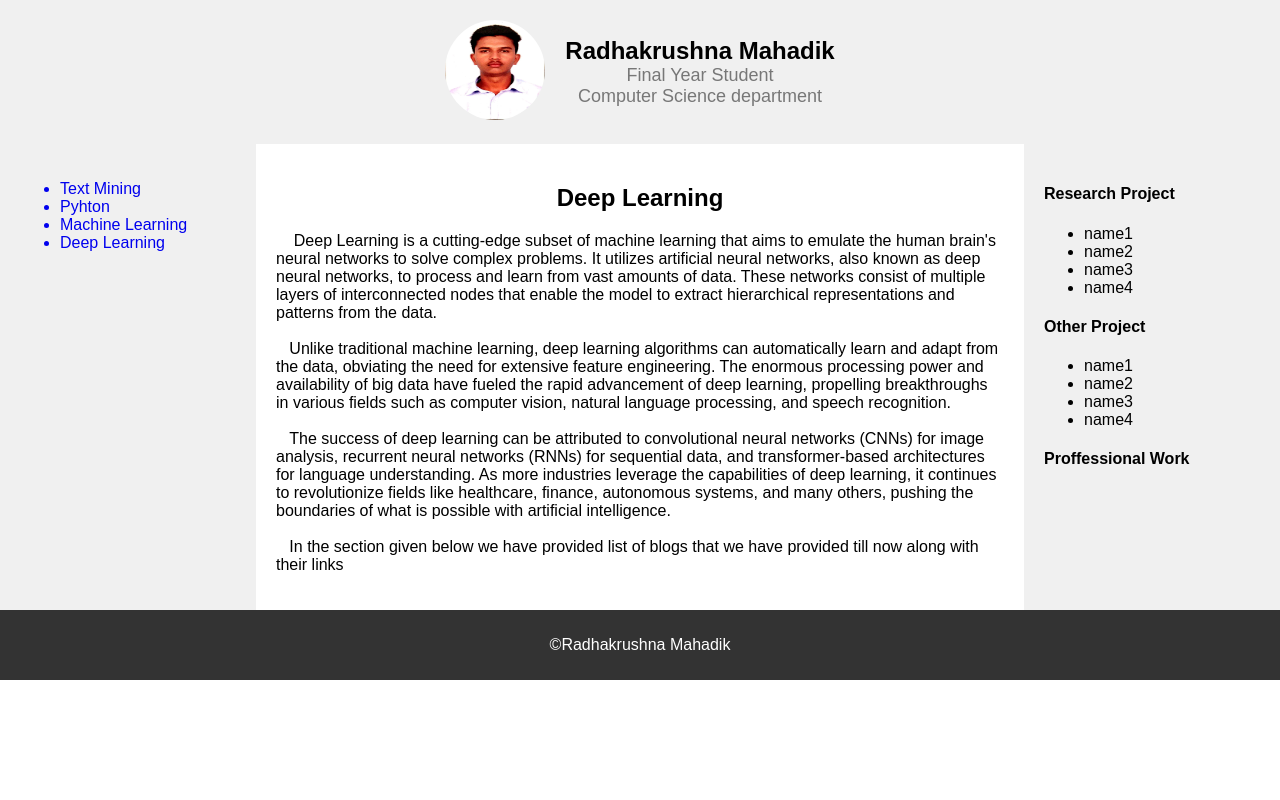
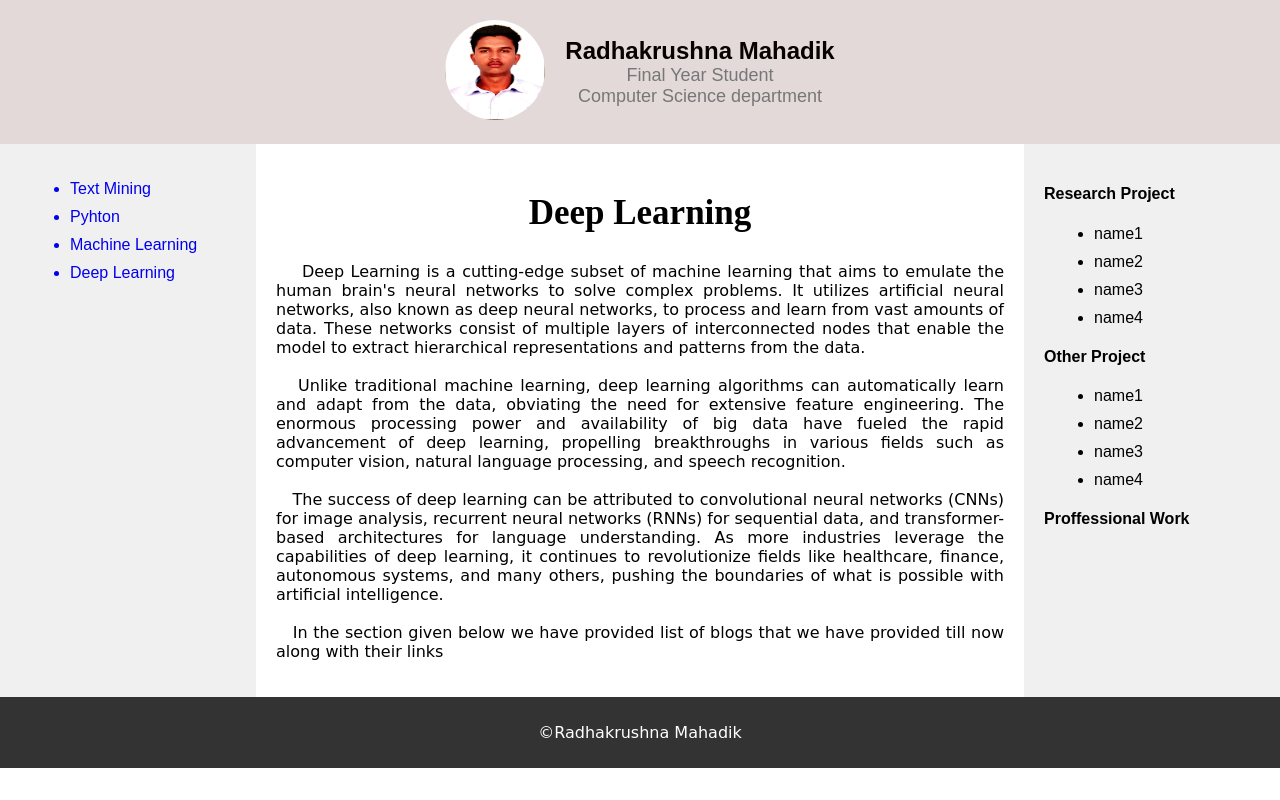
Before and after one commit to rk-3131/Technical-Blogs, a plain HTML site: page dl.html in a window 1280 px wide. Drawn offline with Linux system fonts and the light colour scheme.

Commit message:
Bit change in font and bgcolor

```diff
--- a/CSS/style.css
+++ b/CSS/style.css
@@ -4,8 +4,9 @@ body {
     font-family: Arial, sans-serif;
   }
   .top-section {
-    background-color: #f0f0f0;
+    background-color: #e2d7d7f2;
     text-align: center;
+    color: #090000;
     padding: 20px 0;
     display: flex;
     align-items: center;
@@ -34,6 +35,15 @@ body {
   }
   h2{
     text-align: center;
+    font-family: initial;
+    font-size: 35px;
+  }
+  p{
+    text-align: justify;
+    font-family: cursive;
+  }
+  ul li{
+    margin: 10px;
   }
   .container {
     display: flex;
@@ -57,3 +67,6 @@ body {
     text-align: center;
     padding: 10px;
   }
+  .bottom-section p{
+    text-align: center;
+  }
```
